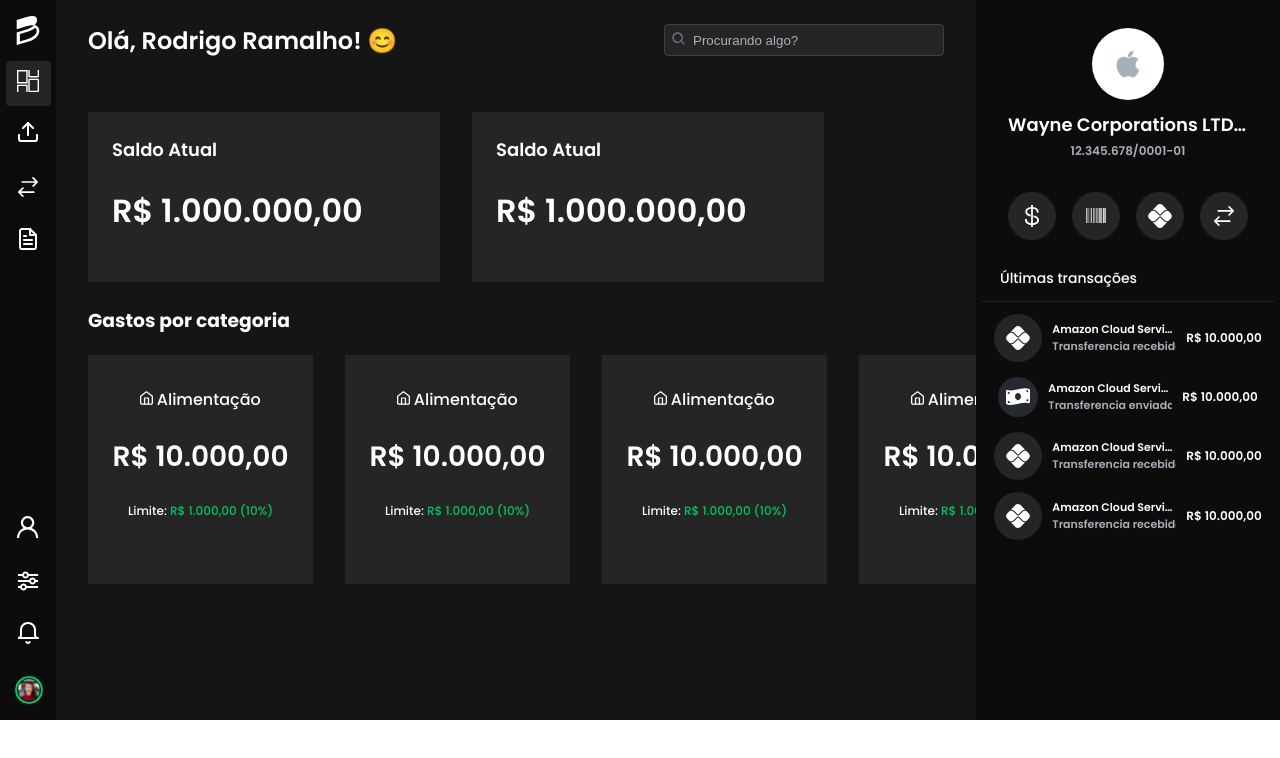
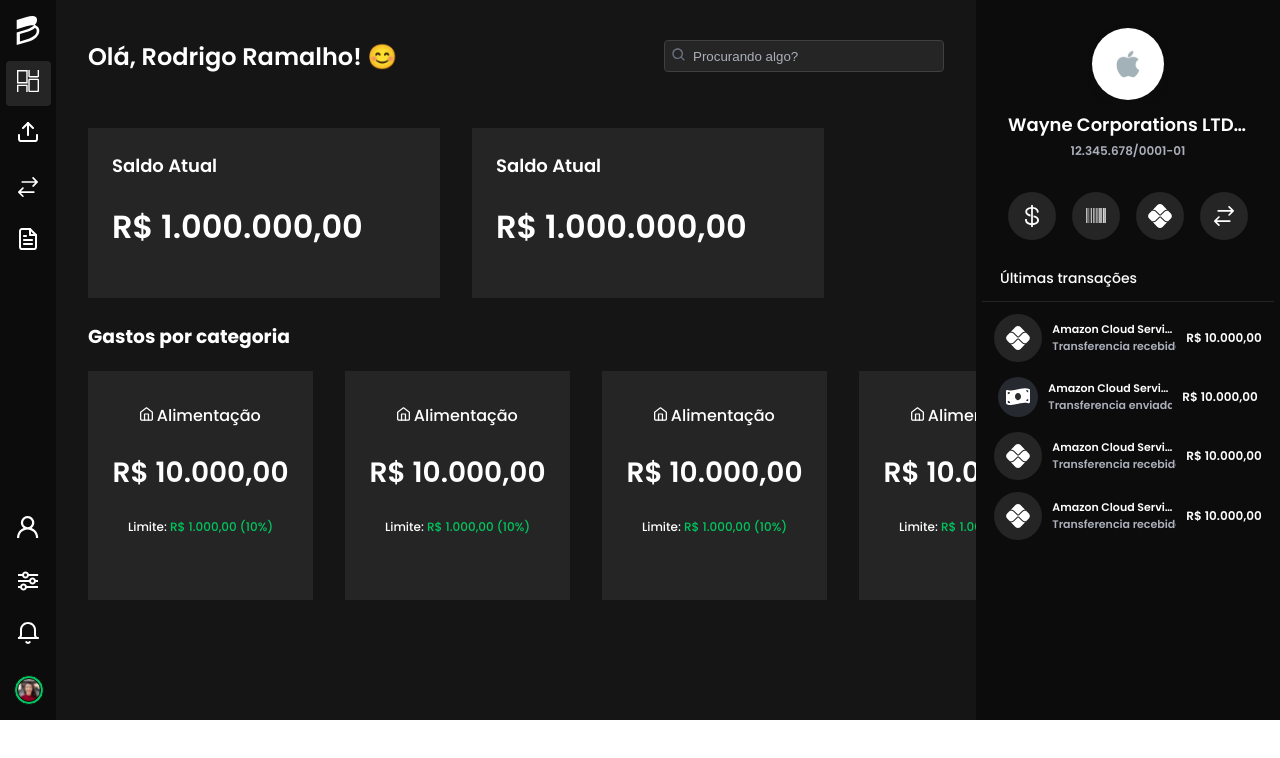
Before and after one commit to renee-souza/internet-banking, a Vue app: page / in a window 1280 px wide. Shown: the top 758 px of the page. Built offline with nearby package versions, Linux system fonts and the light colour scheme.

Commit message:
Ajustes de responsividade

```diff
--- a/src/views/Home.vue
+++ b/src/views/Home.vue
@@ -56,7 +56,7 @@ export default {
 
 .header
   height: 80px
-  margin: 0 32px 0
+  margin: 16px 32px 0 32px
   display: flex
   flex-direction: row
   justify-content: space-between
@@ -66,6 +66,9 @@ export default {
 .hello
   font-size: 24px
   font-weight: 600
+  text-overflow: ellipsis
+  white-space: nowrap
+  overflow: hidden
 
 .search-label
   position: relative
@@ -113,6 +116,9 @@ label
 .title-gasto
   margin: 0 32px
   margin-bottom: 20px
+  text-overflow: ellipsis
+  white-space: nowrap
+  overflow: hidden
 
 .cards-gasto
   padding-left: 32px
--- a/src/views/Transferencias.vue
+++ b/src/views/Transferencias.vue
@@ -297,6 +297,7 @@ img
     color: var(--font-secondary-color)
 
 .formas-transferir
+  padding: 8px 8px 8px 0
   margin: 32px
   height: 52px
   display: flex
```
Also changed, not shown: 1 other file (tests, documents, lock files or other folders).
